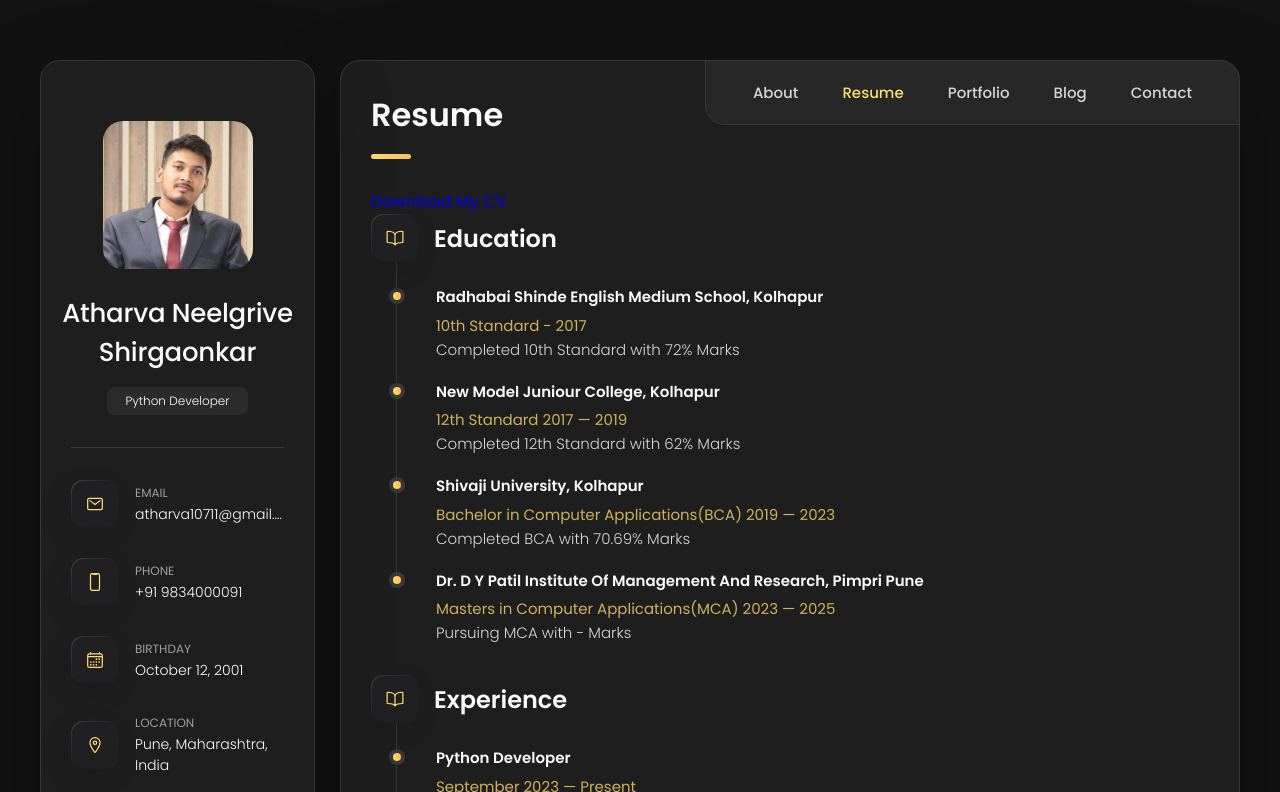
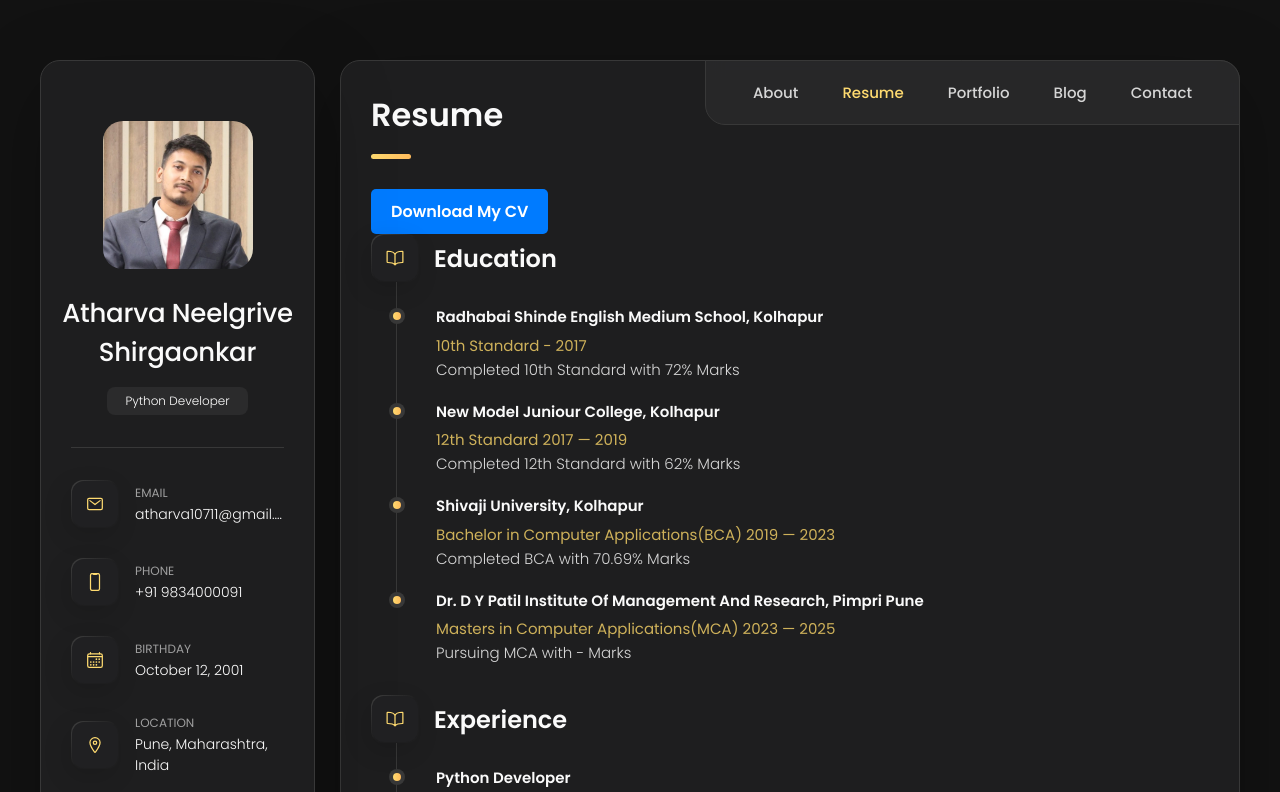
Before and after one commit to atharva-shirgaonkar/Atharva-Shirgaonkar-PF, a website: page index.html in a window 1280 px wide. Both pictures are taken after a click on the button "Resume". Shown: the top 792 px of the page. Drawn offline with nearby package versions, Linux system fonts and the light colour scheme.

Commit message:
Download Cv changes

```diff
--- a/assets/css/style.css
+++ b/assets/css/style.css
@@ -292,6 +292,20 @@ article.active {
   z-index: -1;
 }
 
+.btn {
+  display: inline-block;
+  padding: 10px 20px;
+  background-color: #007bff;
+  color: #fff;
+  text-decoration: none;
+  border-radius: 5px;
+  font-weight: bold;
+}
+
+.btn:hover {
+  background-color: #0056b3;
+}
+
 
 
 
--- a/index.html
+++ b/index.html
@@ -513,7 +513,7 @@
         </header>
 
         <p>
-          <a href="https://drive.google.com/your-cv-link" target="_blank" class="btn btn-primary">
+          <a href="https://drive.google.com/file/d/1ggyzChGNVTw_6SeROjgbe1yrPcEQFQ1X/view?usp=sharing" target="_blank" class="btn btn-primary">
             Download My CV
           </a>
         </p>
```
